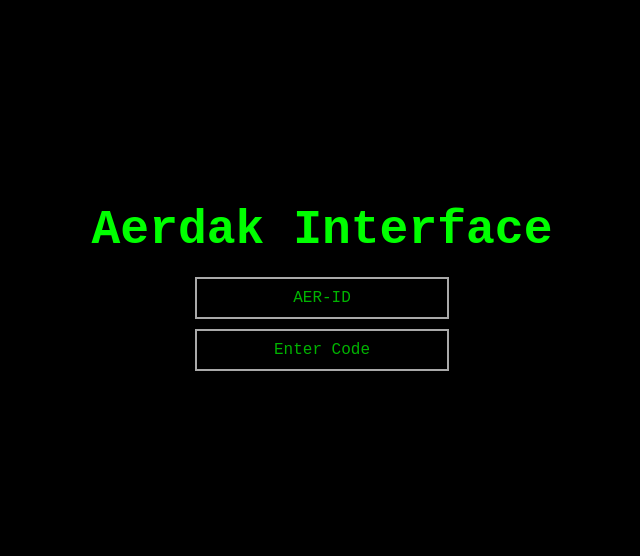
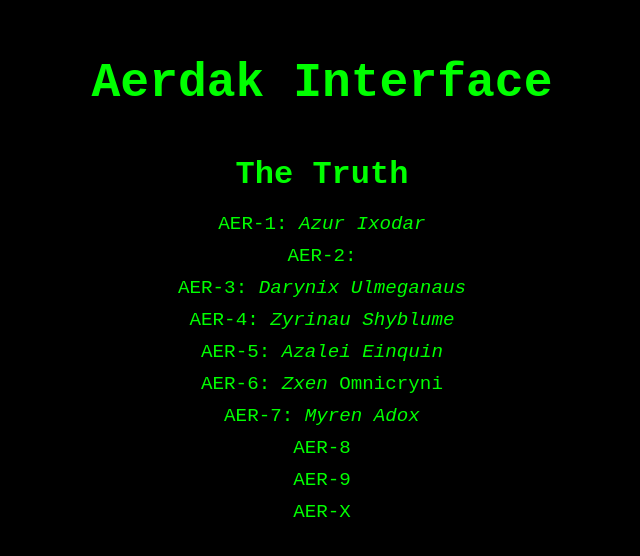
Before and after one commit to infenxyz/aerdak-online, a plain HTML site: page index.html in a window 1280 px wide. Shown: the part 124-680 px from the top of the page, without its empty margins (318-958 px from the left). Drawn offline with Linux system fonts and the light colour scheme.

Commit message:
Update index.html

```diff
--- a/index.html
+++ b/index.html
@@ -16,68 +16,37 @@
             align-items: center;
             height: 100vh;
             margin: 0;
+            text-align: center;
         }
         h1 {
             font-size: 3em; /* Adjust the size as needed */
             margin-bottom: 20px; /* Space below the title */
         }
-        input {
-            background-color: transparent;
-            border: 2px solid darkgray; /* Green outline */
-            color: #00FF00; /* Green text */
-            padding: 10px 20px;
-            font-family: 'Courier New', Courier, monospace;
-            font-size: 1em;
-            text-align: center;
-            outline: none; /* Remove default input outline */
-            margin-bottom: 10px; /* Space between inputs */
+        h2 {
+            font-size: 2em;
+            margin-bottom: 15px;
         }
-        input::placeholder {
-            color: #00FF00; /* Green placeholder text */
-            opacity: 0.7; /* Slightly transparent */
+        p {
+            font-size: 1.2em;
+            margin: 5px 0;
         }
-        #accessLink {
-            display: none; /* Hidden by default */
-            color: cyan; /* Blue link color */
-            font-size: 1.5em;
-            margin-top: 20px;
-            text-decoration: underline;
-        }
-        #accessLink:hover {
-            color: #fff; /* White on hover */
+        em {
+            font-style: italic;
         }
     </style>
 </head>
 <body>
     <h1>Aerdak Interface</h1>
-    <input type="text" id="usernameInput" placeholder="AER-ID" />
-    <input type="password" id="passwordInput" placeholder="Enter Code" />
-    <a id="accessLink" href="https://aerdak.online/WVdWeVpHRnJiMjVzYVc1bFlBRVJEQUtXVnlaR0ZyYjI1c2FXNWxZV1Z5WkdGcmIyNXNhVzVsWVd">Access Granted</a>
-
-    <script>
-        // Get the username, password input elements, and the access link
-        const usernameInput = document.getElementById('usernameInput');
-        const passwordInput = document.getElementById('passwordInput');
-        const accessLink = document.getElementById('accessLink');
-
-        // Function to check credentials
-        function checkCredentials() {
-            const username = usernameInput.value.trim(); // Trim whitespace
-            const password = passwordInput.value.trim(); // Trim whitespace
-
-            // Check if both username and password are correct
-            if (username === 'AER-5' && password === '42depthaar') {
-                // Show the access link
-                accessLink.style.display = 'block';
-            } else {
-                // Hide the access link if credentials are incorrect
-                accessLink.style.display = 'none';
-            }
-        }
-
-        // Add event listeners to both inputs
-        usernameInput.addEventListener('input', checkCredentials);
-        passwordInput.addEventListener('input', checkCredentials);
-    </script>
+    <h2>The Truth</h2>
+    <p>AER-1: <em>Azur Ixodar</em></p>
+    <p>AER-2:</p>
+    <p>AER-3: <em>Darynix Ulmeganaus</em></p>
+    <p>AER-4: <em>Zyrinau Shyblume</em></p>
+    <p>AER-5: <em>Azalei Einquin</em></p>
+    <p>AER-6: <em>Zxen</em> Omnicryni</p>
+    <p>AER-7: <em>Myren Adox</em></p>
+    <p>AER-8</p>
+    <p>AER-9</p>
+    <p>AER-X</p>
 </body>
 </html>
```
